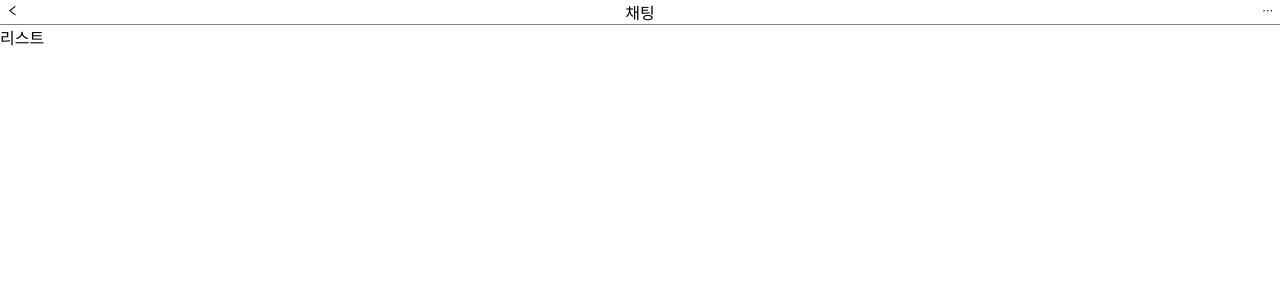
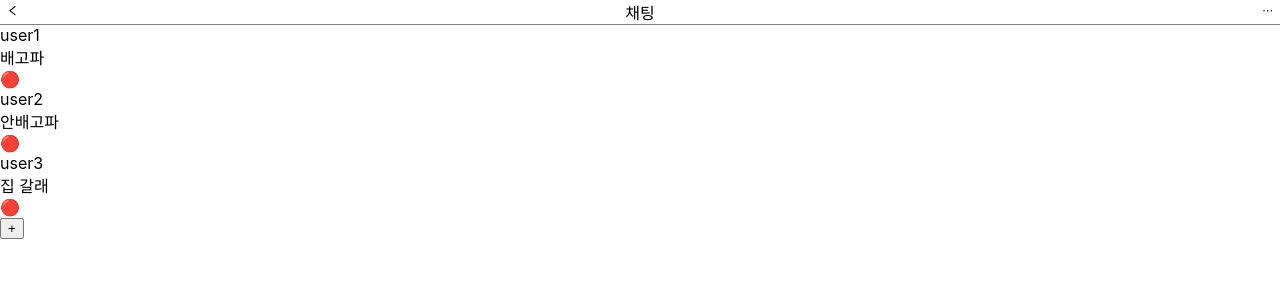
Before and after one commit to 1sTeam/react-spring-chat-frontend, a React (Create React App) app: page / in a window 1280 px wide. Shown: the top 300 px of the page. Built offline with nearby package versions, Linux system fonts and the light colour scheme.

Commit message:
[Feat] : 채팅 목록 Item 컴포넌트 생성 및 loop를 이용한 list 출력

```diff
--- /dev/null
+++ b/src/components/ChatListItem.js
@@ -0,0 +1,13 @@
+function ChatListItem({ chatRoomName, currentTalk, isChecked }) {
+  return (
+    <div>
+      <div className="chatroom">
+        <div>{chatRoomName}</div>
+        <div>{currentTalk}</div>
+      </div>
+      🔴
+    </div>
+  );
+}
+
+export default ChatListItem;
--- a/src/routers/ChatList.js
+++ b/src/routers/ChatList.js
@@ -1,8 +1,26 @@
 import { useEffect, useState } from "react";
 import { useNavigate } from "react-router-dom";
 import Header from "../components/Header";
+import ChatListItem from "../components/ChatListItem";
 
 function ChatList() {
+  const [chatInfo, setChatInfo] = useState([
+    {
+      chatRoomName: "user1",
+      currentTalk: "배고파",
+      isChecked: false,
+    },
+    {
+      chatRoomName: "user2",
+      currentTalk: "안배고파",
+      isChecked: false,
+    },
+    {
+      chatRoomName: "user3",
+      currentTalk: "집 갈래",
+      isChecked: true,
+    },
+  ]);
   const navigate = useNavigate();
   const [signedUp, setSignedUp] = useState(true);
 
@@ -15,7 +33,17 @@ function ChatList() {
   return (
     <div>
       <Header title="채팅" backBtn={false} etcBtn={false} />
-      <div>리스트</div>
+      <div>
+        {chatInfo.map((g) => (
+          <ChatListItem
+            key={g.chatRoomName}
+            chatRoomName={g.chatRoomName}
+            currentTalk={g.currentTalk}
+            isChecked={g.isChecked}
+          />
+        ))}
+      </div>
+      <button>+</button>
     </div>
   );
 }
```
